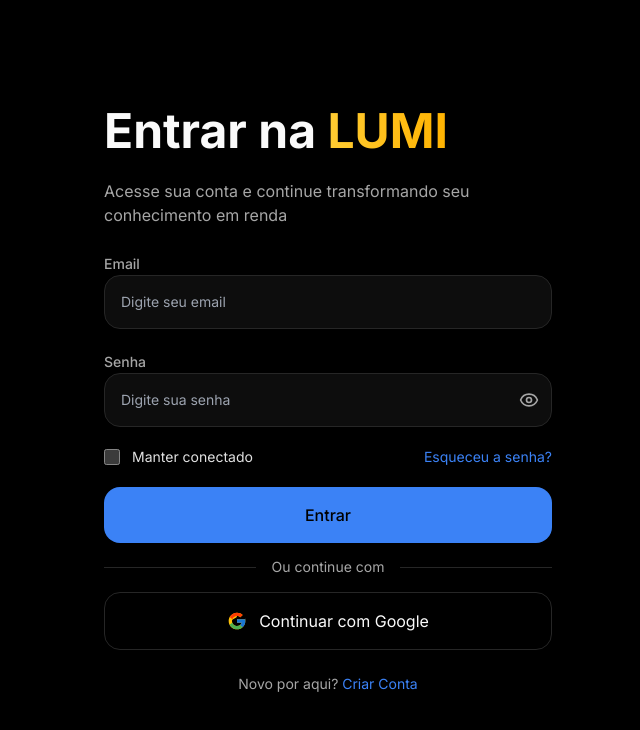
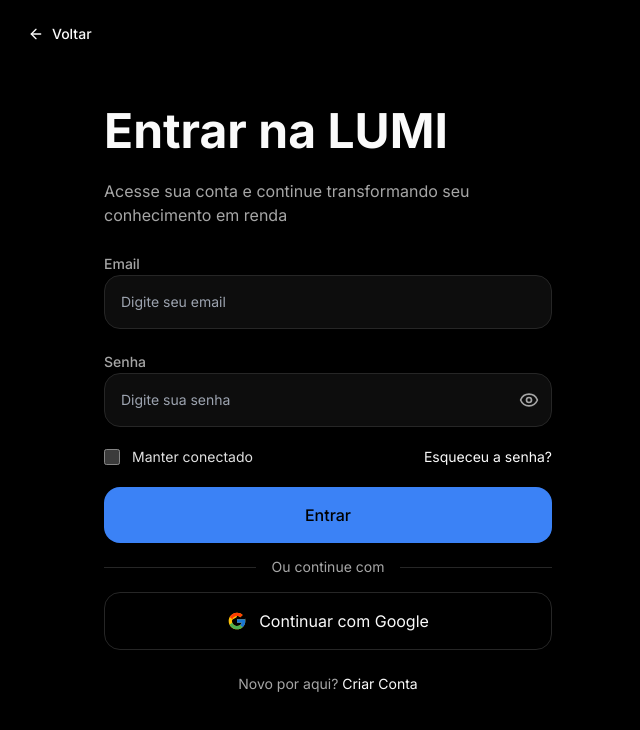
Before and after one commit to thedxvid/lumi-digital, a React (Vite) app: page /auth in a window 1280 px wide. Shown: the top 730 px of the page, without its empty margins (0-640 px from the left). Built offline with nearby package versions, Linux system fonts and the light colour scheme.

Commit message:
Adicione voltar na auth
Implementa botão de voltar na página /auth e substitui tons de azul por branco onde aplicado, ajustando componente SignInPage para exibir navegação de retorno e padronizar cores para branco.

```diff
--- a/src/components/ui/sign-in.tsx
+++ b/src/components/ui/sign-in.tsx
@@ -36,7 +36,7 @@ interface SignInPageProps {
 // --- SUB-COMPONENTS ---
 
 const GlassInputWrapper = ({ children }: { children: React.ReactNode }) => (
-  <div className="rounded-2xl border border-border bg-foreground/5 backdrop-blur-sm transition-colors focus-within:border-primary/70 focus-within:bg-primary/10">
+  <div className="rounded-2xl border border-border bg-foreground/5 backdrop-blur-sm transition-colors focus-within:border-foreground/50 focus-within:bg-foreground/10">
     {children}
   </div>
 );
@@ -101,7 +101,7 @@ export const SignInPage: React.FC<SignInPageProps> = ({
                   <input type="checkbox" name="rememberMe" className="w-4 h-4 rounded border-border" />
                   <span className="text-foreground/90">Manter conectado</span>
                 </label>
-                <a href="#" onClick={(e) => { e.preventDefault(); onResetPassword?.(); }} className="hover:underline text-primary transition-colors">Esqueceu a senha?</a>
+                <a href="#" onClick={(e) => { e.preventDefault(); onResetPassword?.(); }} className="hover:underline text-foreground transition-colors">Esqueceu a senha?</a>
               </div>
 
               <button type="submit" className="animate-element animate-delay-600 w-full rounded-2xl bg-primary py-4 font-medium text-primary-foreground hover:bg-primary/90 transition-colors">
@@ -120,7 +120,7 @@ export const SignInPage: React.FC<SignInPageProps> = ({
             </button>
 
             <p className="animate-element animate-delay-900 text-center text-sm text-muted-foreground">
-              Novo por aqui? <a href="#" onClick={(e) => { e.preventDefault(); onCreateAccount?.(); }} className="text-primary hover:underline transition-colors">Criar Conta</a>
+              Novo por aqui? <a href="#" onClick={(e) => { e.preventDefault(); onCreateAccount?.(); }} className="text-foreground hover:underline transition-colors">Criar Conta</a>
             </p>
           </div>
         </div>
--- a/src/pages/Auth.tsx
+++ b/src/pages/Auth.tsx
@@ -3,6 +3,8 @@ import { useNavigate } from 'react-router-dom';
 import { useAuth } from '@/hooks/useAuth';
 import { SignInPage, Testimonial } from '@/components/ui/sign-in';
 import { FallingPattern } from '@/components/ui/falling-pattern';
+import { Button } from '@/components/ui/button';
+import { ArrowLeft } from 'lucide-react';
 import { toast } from 'sonner';
 
 const Auth = () => {
@@ -101,18 +103,18 @@ const Auth = () => {
 
   // Hero component com FallingPattern
   const HeroComponent = (
-    <div className="relative h-full w-full bg-gradient-to-br from-background via-primary/5 to-primary/10">
+    <div className="relative h-full w-full bg-gradient-to-br from-background via-background to-muted">
       <FallingPattern
-        color="hsl(var(--lumi-gold))"
+        color="hsl(var(--foreground))"
         backgroundColor="hsl(var(--background))"
         duration={100}
         blurIntensity="0.8em"
         density={1.5}
-        className="h-full w-full"
+        className="h-full w-full opacity-30"
       />
       <div className="absolute inset-0 flex items-center justify-center bg-gradient-to-b from-transparent via-transparent to-background/40">
         <div className="text-center text-foreground z-10 p-8">
-          <h2 className="text-4xl md:text-5xl font-bold mb-4 bg-gradient-to-r from-primary via-primary to-primary/70 bg-clip-text text-transparent">
+          <h2 className="text-4xl md:text-5xl font-bold mb-4 bg-gradient-to-r from-foreground via-foreground to-muted-foreground bg-clip-text text-transparent">
             Bem-vindo à LUMI
           </h2>
           <p className="text-lg md:text-xl text-muted-foreground">
@@ -132,10 +134,22 @@ const Auth = () => {
   }
 
   return (
-    <SignInPage
+    <div className="relative">
+      {/* Botão de voltar */}
+      <Button
+        variant="ghost"
+        size="sm"
+        onClick={() => navigate('/')}
+        className="absolute top-4 left-4 z-50 flex items-center gap-2 hover:bg-background/80 backdrop-blur-sm"
+      >
+        <ArrowLeft className="h-4 w-4" />
+        Voltar
+      </Button>
+
+      <SignInPage
       title={
         <span className="font-bold text-foreground">
-          Entrar na <span className="bg-gradient-to-r from-lumi-gold to-lumi-gold-dark bg-clip-text text-transparent">LUMI</span>
+          Entrar na <span className="text-foreground">LUMI</span>
         </span>
       }
       description="Acesse sua conta e continue transformando seu conhecimento em renda"
@@ -145,7 +159,8 @@ const Auth = () => {
       onGoogleSignIn={handleGoogleSignIn}
       onResetPassword={handleResetPassword}
       onCreateAccount={handleCreateAccount}
-    />
+      />
+    </div>
   );
 };
 
```
